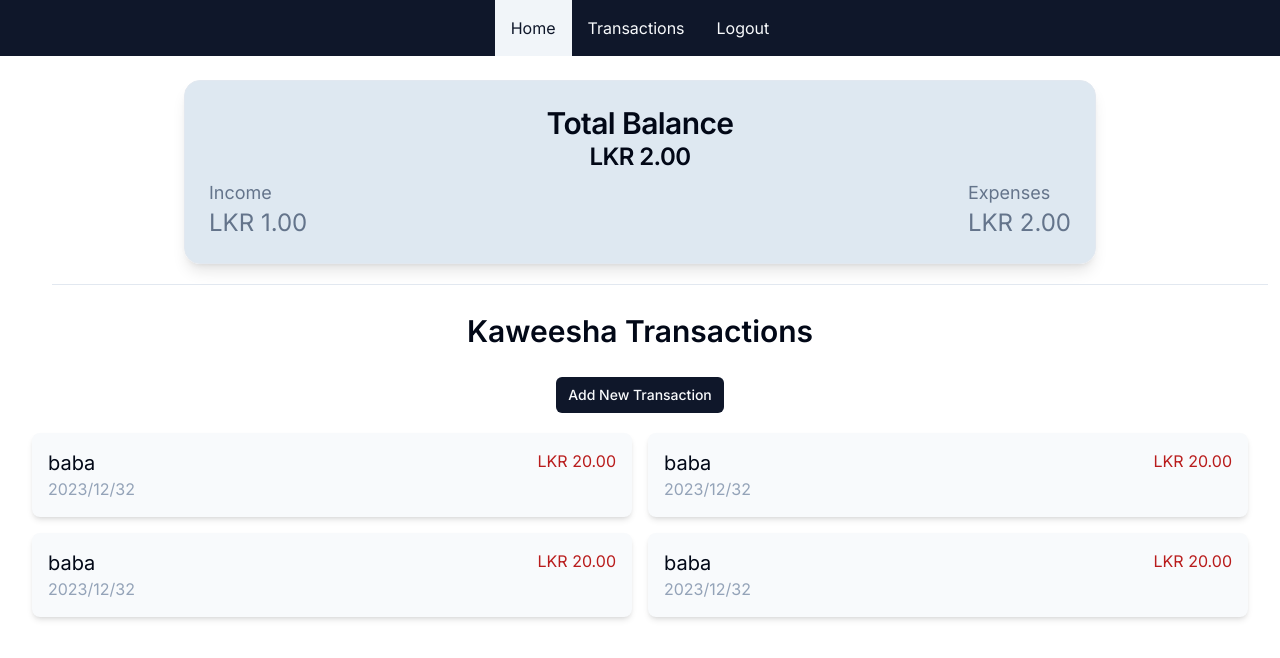
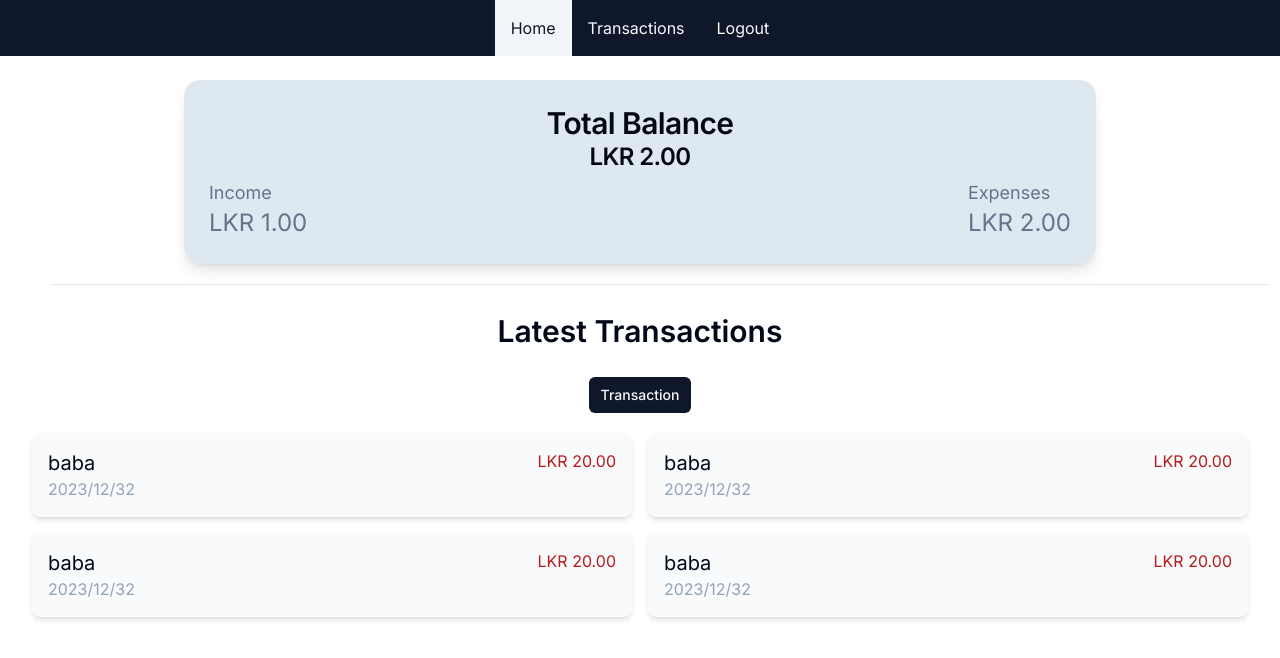
Before and after one commit to Kaweesha-mr/Expence-Tracker, a Next.js app in the folder frontend/: page / in a window 1280 px wide. Shown: the top 658 px of the page. Built offline with nearby package versions, Linux system fonts and the light colour scheme.

Commit message:
test CI/CD 3

```diff
--- a/frontend/src/app/(userFacing)/page.tsx
+++ b/frontend/src/app/(userFacing)/page.tsx
@@ -14,10 +14,10 @@ export default function HomePage() {
             <Separator className="m-5" />
 
             <div className="grid grid-cols-1">
-                <h1 className="text-3xl  font-semibold text-center m-2 ">Kaweesha Transactions</h1>
+                <h1 className="text-3xl  font-semibold text-center m-2 ">Latest Transactions</h1>
 
                 <ResponsiveForm title="New" handleSubmit={() => { }}>
-                    <Button size={"sm"} className="w-full m-5 md:w-fit ">Add New Transaction</Button>
+                    <Button size={"sm"} className="w-full m-5 md:w-fit ">Transaction</Button>
                 </ResponsiveForm>
 
                 <div className="grid grid-cols-1 md:grid-cols-2 gap-4">
```
